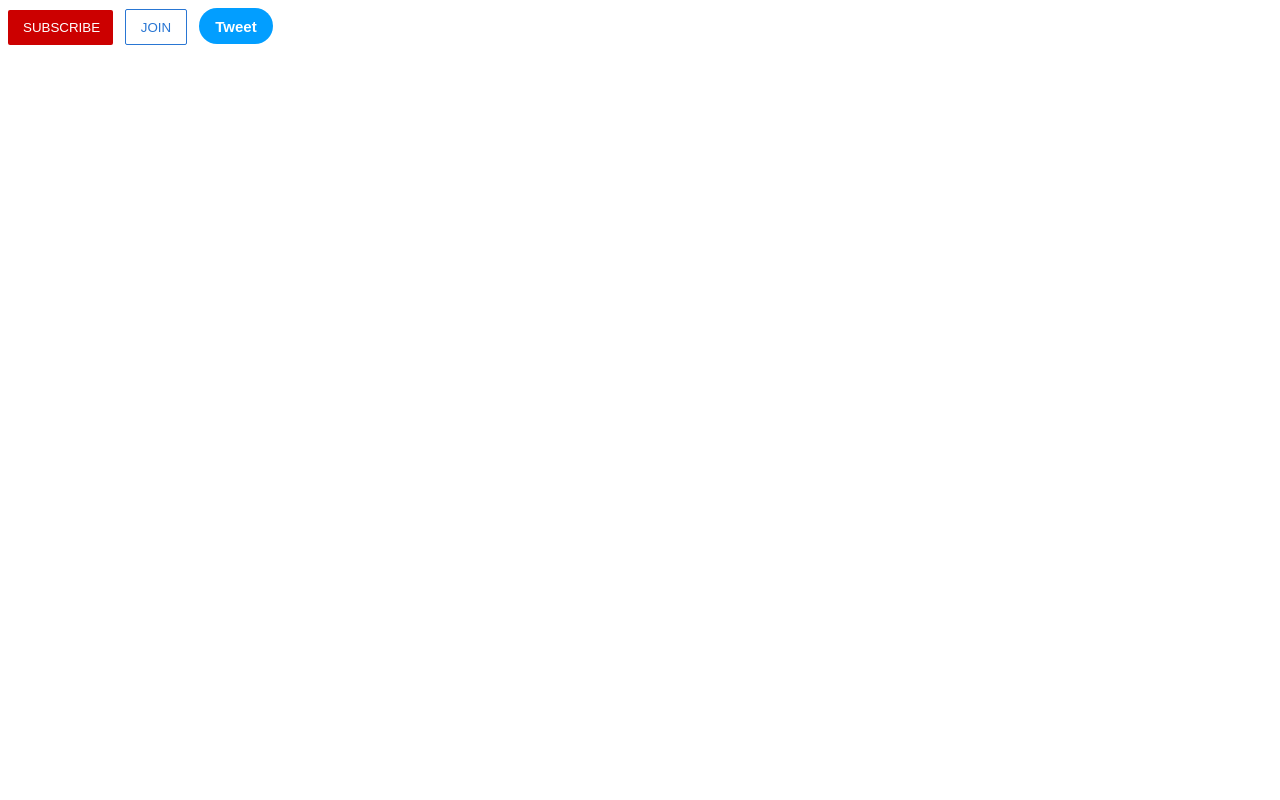
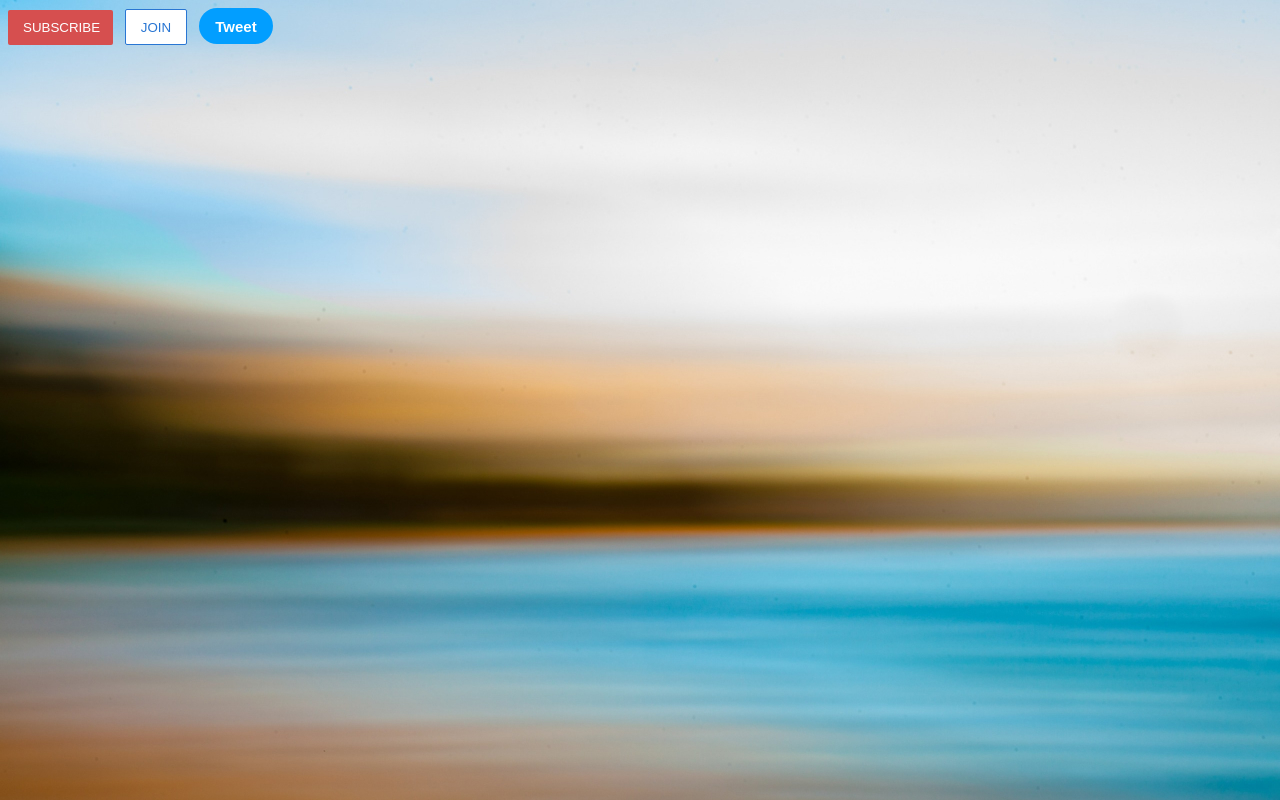
Before and after one commit to AzrilHariansyah/latihanbutton, a plain HTML site: page index.html in a window 1280 px wide. Drawn offline with Linux system fonts and the light colour scheme.

Commit message:
setelah dikasih gambar

```diff
--- a/index.html
+++ b/index.html
@@ -5,6 +5,7 @@
 </head>
 
 <body>
+
 
 <button class="button_subscribe">
 SUBSCRIBE
@@ -24,7 +25,7 @@ Tweet
 
 <style>
     .button_subscribe {
-        background-color: #cc0000;
+        background-color: #d64f4f;
         color: white;
         border: none;
         height: 35px;
@@ -88,3 +89,10 @@ Tweet
     box-shadow: 5px 5px 10px rgba(0, 0, 0, 0.15);
   }
 </style>
+
+<style>
+
+  body {
+    background-image: url('gambarnyaa/aku.jpg');
+  }
+</style>
```
Also changed, not shown: gambarnyaa/aku.jpg (added).
